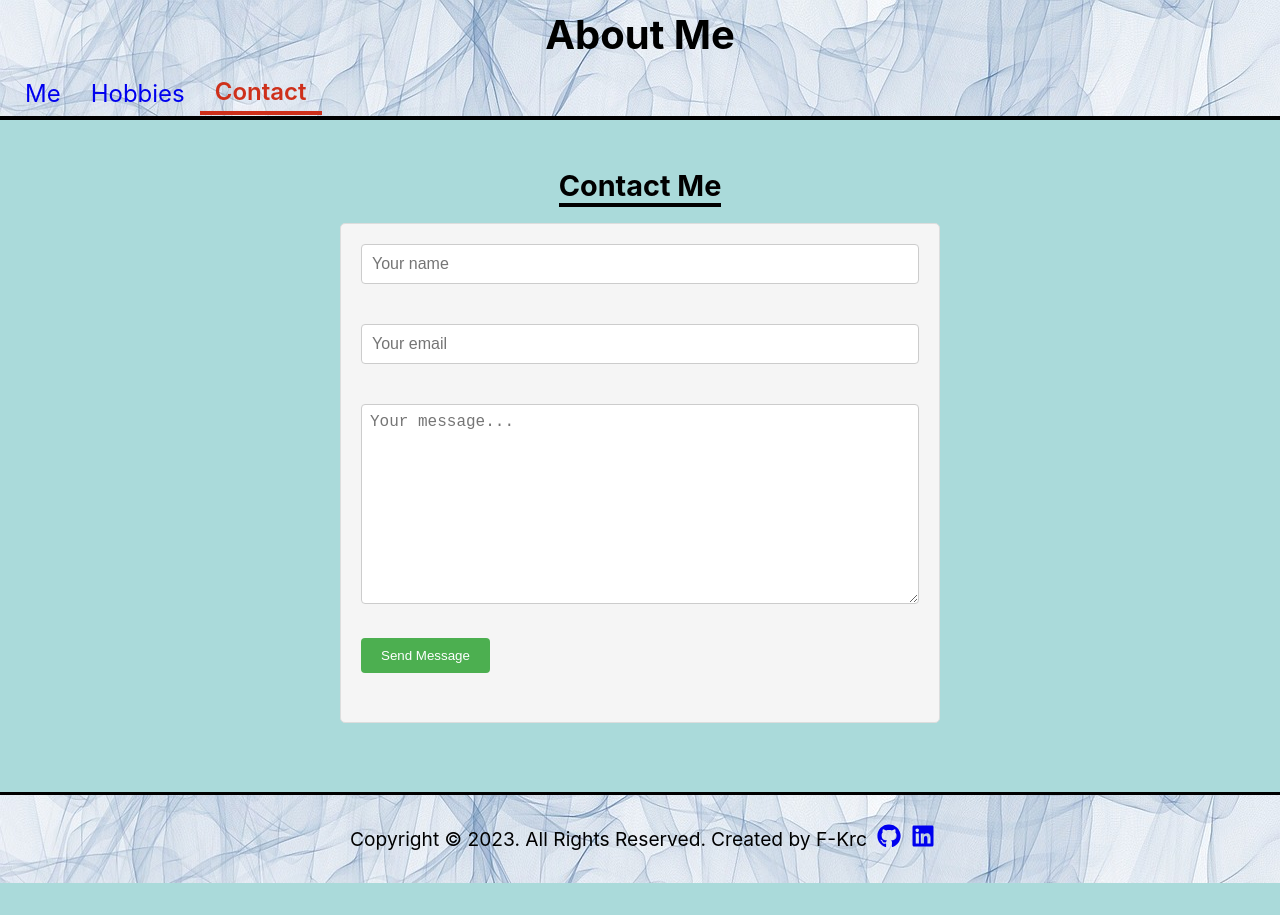
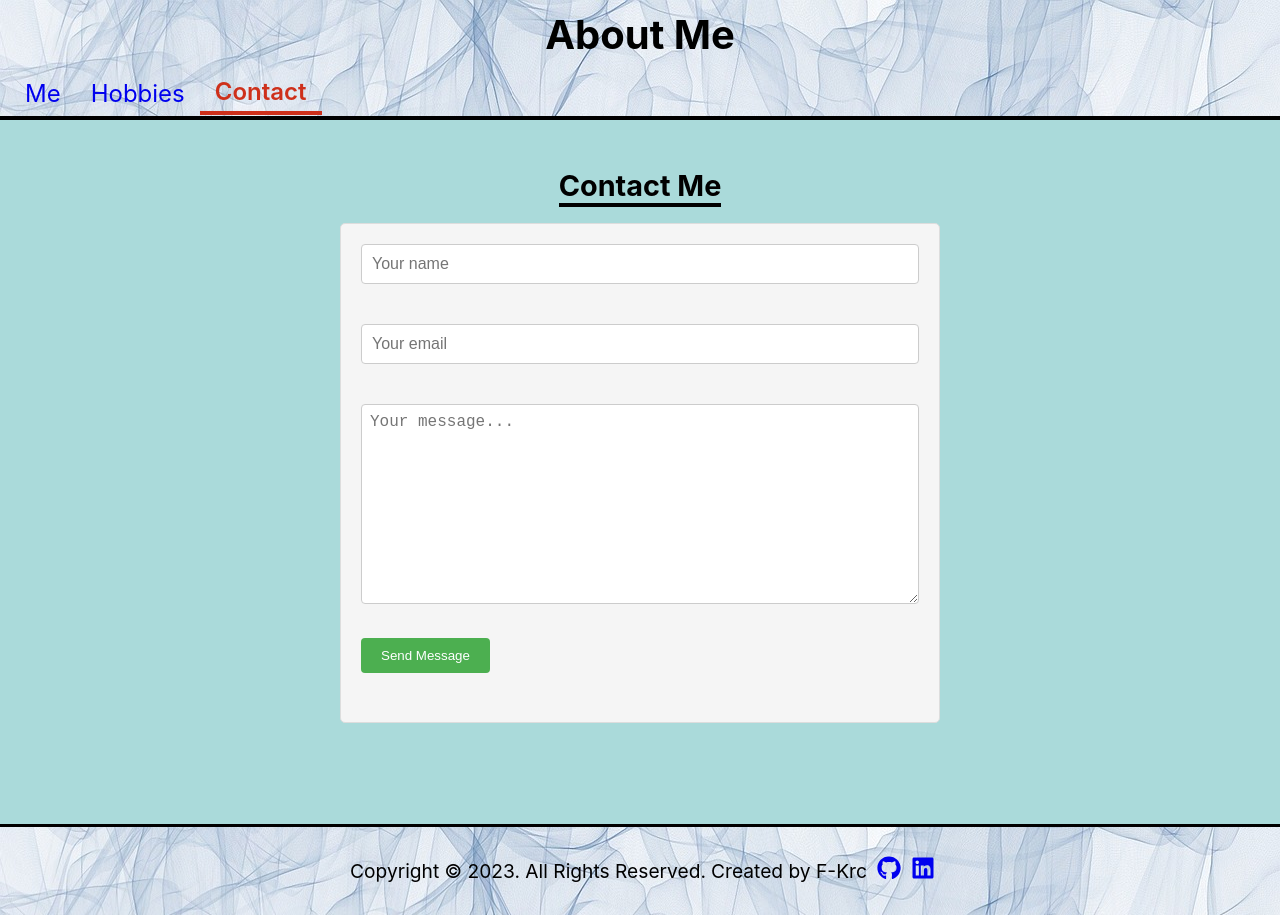
Before and after one commit to F-Krc/AboutMe, a React (Create React App) app: page /contact in a window 1280 px wide. Before the commit the page ends 883 px from the top, so only its background shows below. Built offline with nearby package versions, Linux system fonts and the light colour scheme.

Commit message:
css edit

```diff
--- a/src/App.css
+++ b/src/App.css
@@ -52,7 +52,7 @@ h2 {
   display: flex;
   align-items: center;
   flex-direction: column;
-  min-height: 40rem;
+  min-height: 42rem;
 }
 footer {
    background-image: url(./img/banner.jpg);
@@ -120,8 +120,8 @@ footer {
 }
 
 img {
-  width: 200px;
-  height: 200px;
+  width: 210px;
+  height: 210px;
 }
 .profil-img{
   width: 300px;
@@ -133,7 +133,7 @@ img {
 }
 
 .profile-photo {
-  height: 40rem;
+  height: 35rem;
   margin-right: 3rem;
   display: flex;
   justify-content: center;
```
